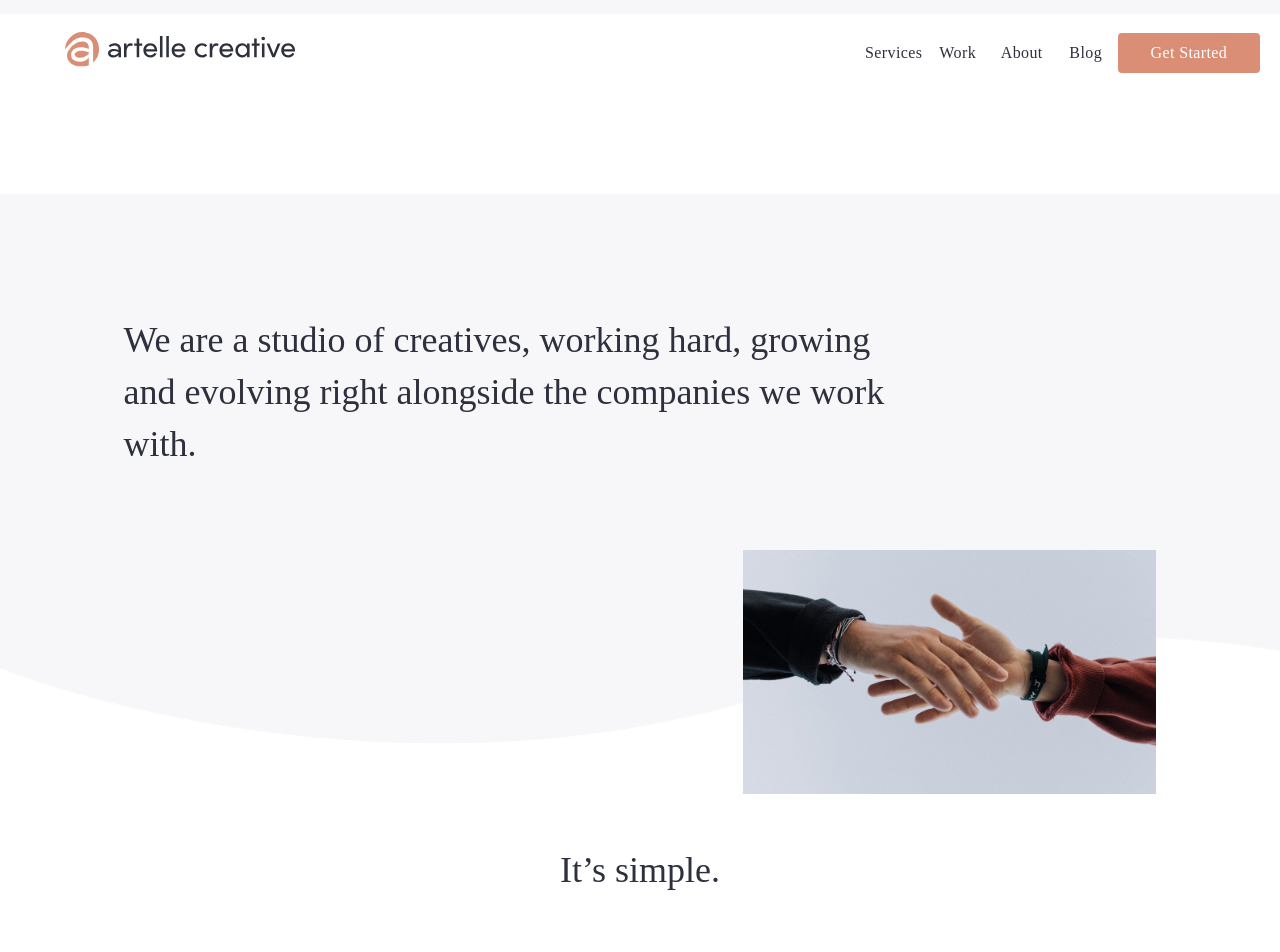
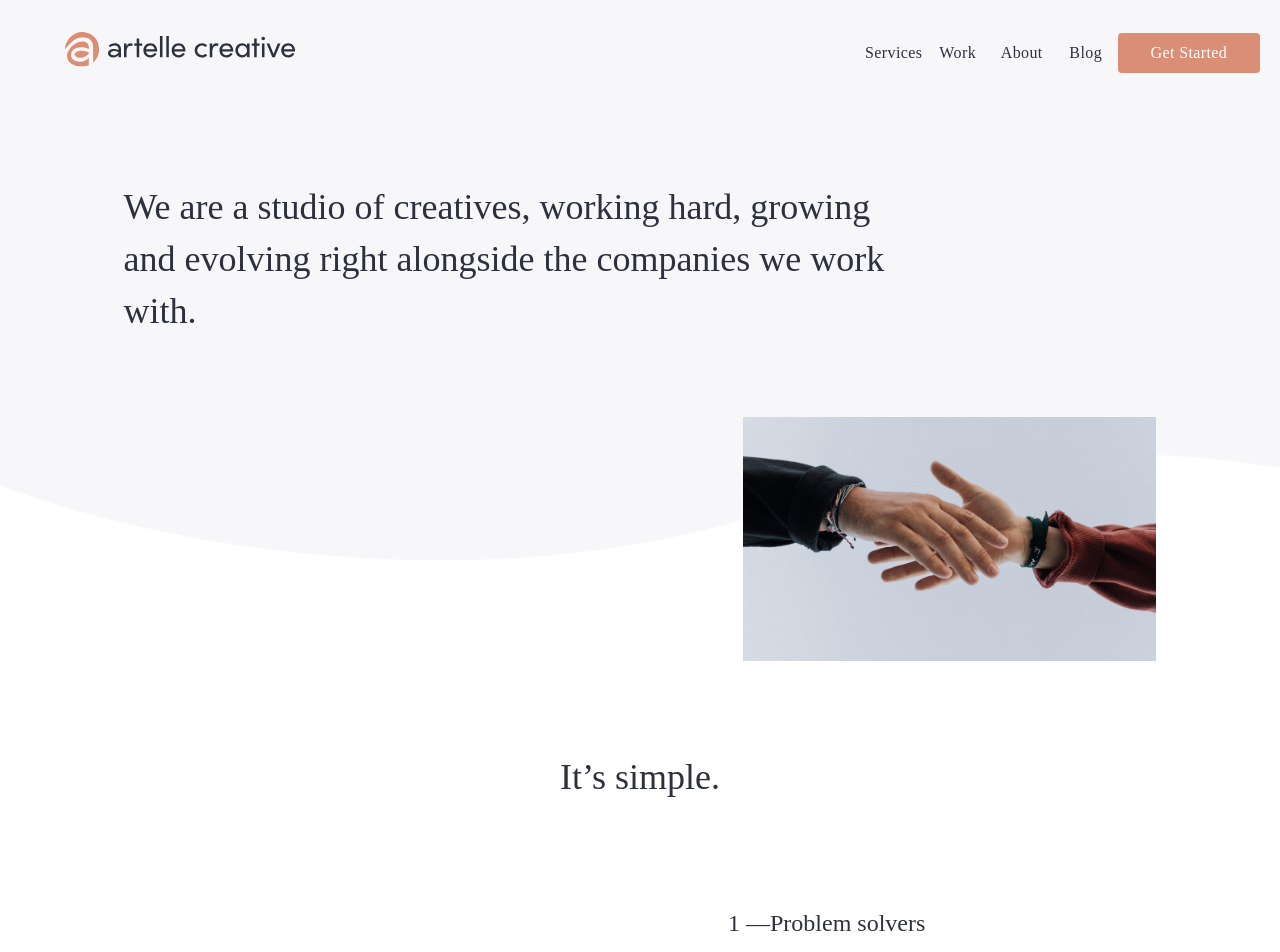
Before and after one commit to maribellDev/artellecreative, a Next.js app: page /about in a window 1280 px wide. Shown: the top 952 px of the page. Built offline with nearby package versions, Linux system fonts and the light colour scheme; a web font is replaced by a local one.

Commit message:
fix: page aboutmenu color

```diff
--- a/pages/about.js
+++ b/pages/about.js
@@ -22,7 +22,7 @@ export default function About() {
       dedicated to creating websites that drive results and look the part."
     >
       <div style={{ backgroundColor: "rgba(247, 247, 250, 1)" }}>
-        <Navbar />
+        <Navbar style={{ backgroundColor: "rgba(247, 247, 250, 1)" }} />
       </div>
       <div className={style.aboutmain}>
         <div className={style.container1}>
--- a/styles/about.module.scss
+++ b/styles/about.module.scss
@@ -1,16 +1,17 @@
 .container1 {
   max-width: 1073px;
   margin: 0 auto;
-  padding: 0 20px;
+
+  padding: 140px 20px 0 20px;
 }
 .aboutmain {
   background: url("../public/img/background.png");
   background-repeat: no-repeat;
   background-size: cover;
   height: 550px;
+  margin-top: -183px;
 
   .who {
-    padding-top: 90px;
     max-width: 780px;
     h2 {
       text-align: left;
@@ -118,6 +119,11 @@
     height: 650px;
   }
 }
+@media (max-width: 1445px) {
+  .nameabout {
+    margin-top: 190px;
+  }
+}
 @media (min-width: 1700px) {
   .aboutmain {
     height: 800px;
--- a/styles/navigation.module.scss
+++ b/styles/navigation.module.scss
@@ -1,4 +1,5 @@
 .navbar {
+  position: relative;
   height: 104px;
   max-width: 1286px;
   margin: -90px auto 180px auto;
@@ -7,6 +8,7 @@
   justify-content: space-between;
   padding: 0 20px;
   .menubig {
+    position: relative;
     margin-right: 20px;
     margin-left: -20px;
     // float: right;
```
